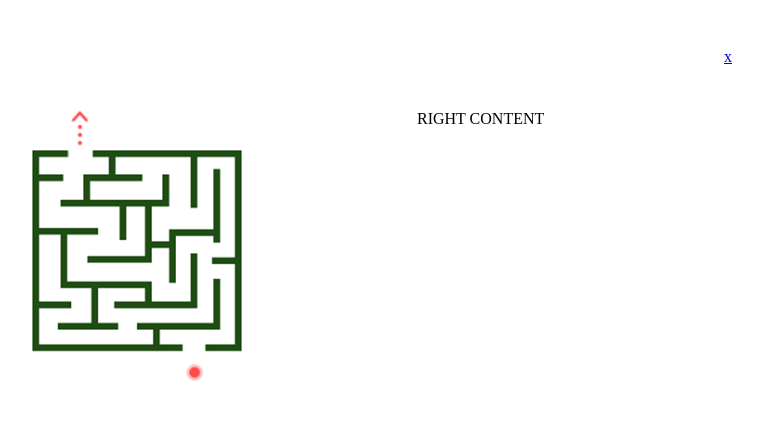
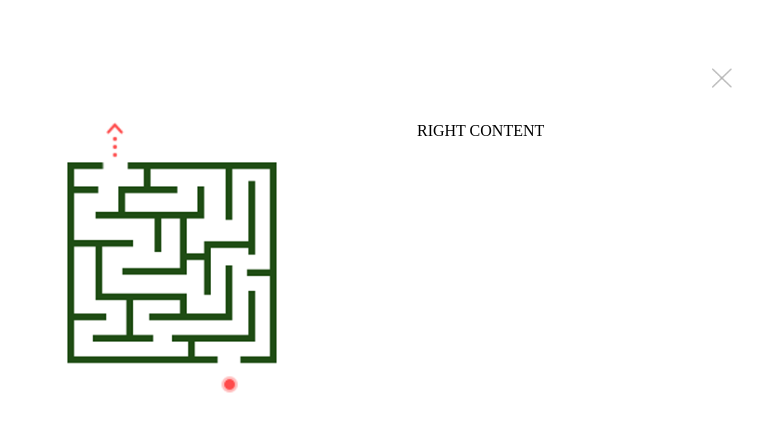
Before and after one commit to JurgitaE/03-maze-404, a website: page index.html in a window 1280 px wide. Shown: the whole page, without its empty margins (258-1021 px from the left). Drawn offline with Linux system fonts and the light colour scheme.

Commit message:
WIP: header style

```diff
--- a/css/main.css
+++ b/css/main.css
@@ -1,17 +1,23 @@
 header {
     display: inline-block;
-
     width: 700px;
-    margin-top: 40px;
+    margin-top: 60px;
     margin-left: calc((100% - 700px) / 2);
 }
-header a {
+
+.btn-close {
     float: right;
 }
+.btn-close img {
+    float: right;
+    width: 20px;
+    height: 20px;
+}
+
 main {
     display: inline-block;
     width: 700px;
-    margin-top: 40px;
+    margin-top: 30px;
     margin-left: calc((100% - 700px) / 2);
 }
 
@@ -23,4 +29,5 @@ main > div {
 img {
     width: 30%;
     float: left;
+    margin-left: 5%;
 }
--- a/index.html
+++ b/index.html
@@ -28,7 +28,9 @@
     </head>
     <body>
         <header>
-            <a href="#">x</a>
+            <a class="btn-close" href="#">
+                <img src="./img/close-btn.png" alt="close" />
+            </a>
         </header>
         <main>
             <div>RIGHT CONTENT</div>
```
Also changed, not shown: img/close-btn.png (added).
